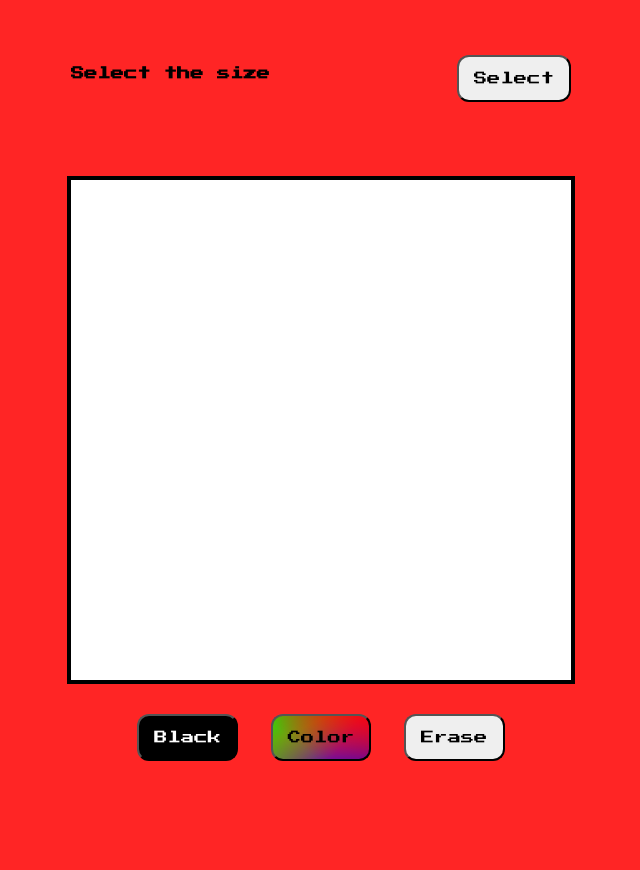
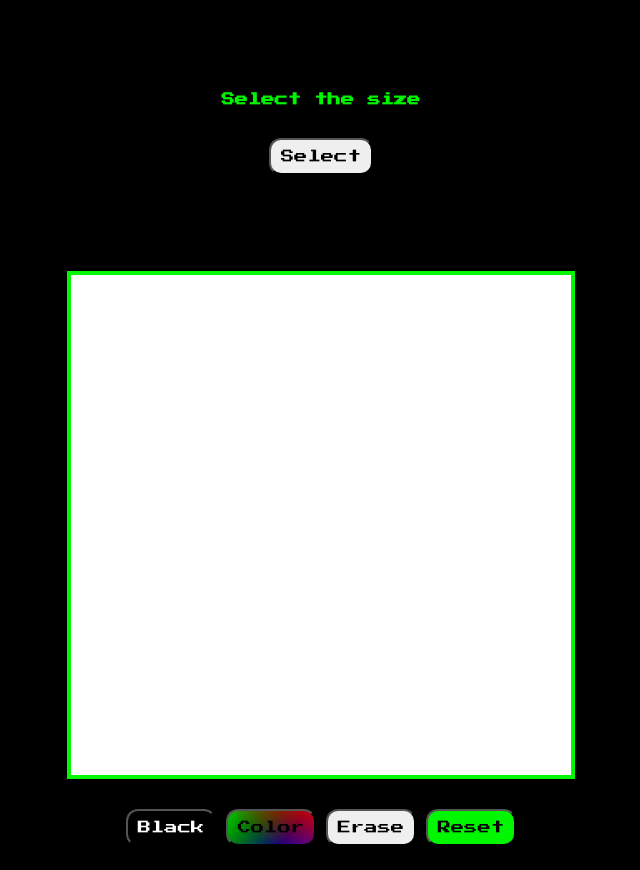
Before and after one commit to melinabed/etch-a-sketch, a plain HTML site: page index.html in a window 1280 px wide. Shown: the part 77-947 px from the top of the page, without its empty margins (319-959 px from the left). Before the commit the page ends 846 px from the top, so only its background shows below. Drawn offline with Linux system fonts and the light colour scheme; a web font is replaced by a local one.

```diff
--- a/index.html
+++ b/index.html
@@ -13,10 +13,10 @@
     <body>
 
         <h1>Etch A Sketch</h1>
-        <div class="header">
+        <p class="header">
             <h5>Select the size</h5>
             <button id="popup">Select</button>
-        </div>
+        </p>
 
         <p id="message"></p>
         <p id ="draw"></p>
@@ -24,11 +24,12 @@
         <div class="container">
         </div>
 
-        <div class="footer">
+        <p class="footer">
             <button class="black-btn" onclick="setColor('black')">Black</button>
             <button class="color-btn" onclick="setColor('color')">Color</button>
-            <button class="erase-btn" onclick="resetContainer()">Erase</button>
-        </div>
+            <button class="erase-btn" onclick="setColor('white')">Erase</button>
+            <button class="reset-btn" onclick="resetContainer()">Reset</button>
+        </p>
 
     </body>
 </html>
--- a/script.js
+++ b/script.js
@@ -63,7 +63,10 @@ function colorDiv() {
 
     if (color == "color") {
         this.style.backgroundColor = `hsl(${Math.random() * 360}, 100%, 50%)`;
-    } else {
+    } else if (color == "white") {
+        this.style.backgroundColor = "white";
+    }
+     else {
         this.style.backgroundColor = 'black';
     }
     }
--- a/style.css
+++ b/style.css
@@ -3,10 +3,11 @@ body {
     justify-content: center;
     align-items: center;
     flex-direction: column;
-    background-color: rgb(255, 37, 37);
+    background-color: rgb(0, 0, 0);
 }
 
 h1 {
+    color: rgb(1, 247, 1);
     font-family: 'Press Start 2P', cursive;
     margin-bottom: 60px;
 }
@@ -20,14 +21,23 @@ h1 {
 }
 
 h5 {
+    color: rgb(1, 247, 1);
     font-family: 'Press Start 2P', cursive;
+}
+
+#message {
+    color: rgb(1, 247, 1);
+}
+
+#draw {
+    color: rgb(1, 247, 1);
 }
 
 .container {
     width: 500px;
     height: 500px;
     display: grid;
-    border: 4px solid black;
+    border: 4px solid rgb(1, 247, 1);
     background-color: white;
 }
 
@@ -41,9 +51,10 @@ h5 {
 }
 
 button {
+    display: flex;
     margin-top: 10px;
     border-radius: 12px;
-    padding: 15px;
+    padding: 10px;
     font-family: 'Press Start 2P', cursive;
 }
 
@@ -56,3 +67,6 @@ button {
             linear-gradient(127deg, rgba(0,255,0,.8), rgba(0,255,0,0) 70.71%),
             linear-gradient(336deg, rgba(0,0,255,.8), rgba(0,0,255,0) 70.71%);
 }
+.reset-btn {
+    background-color: rgb(1, 247, 1);
+}
```
